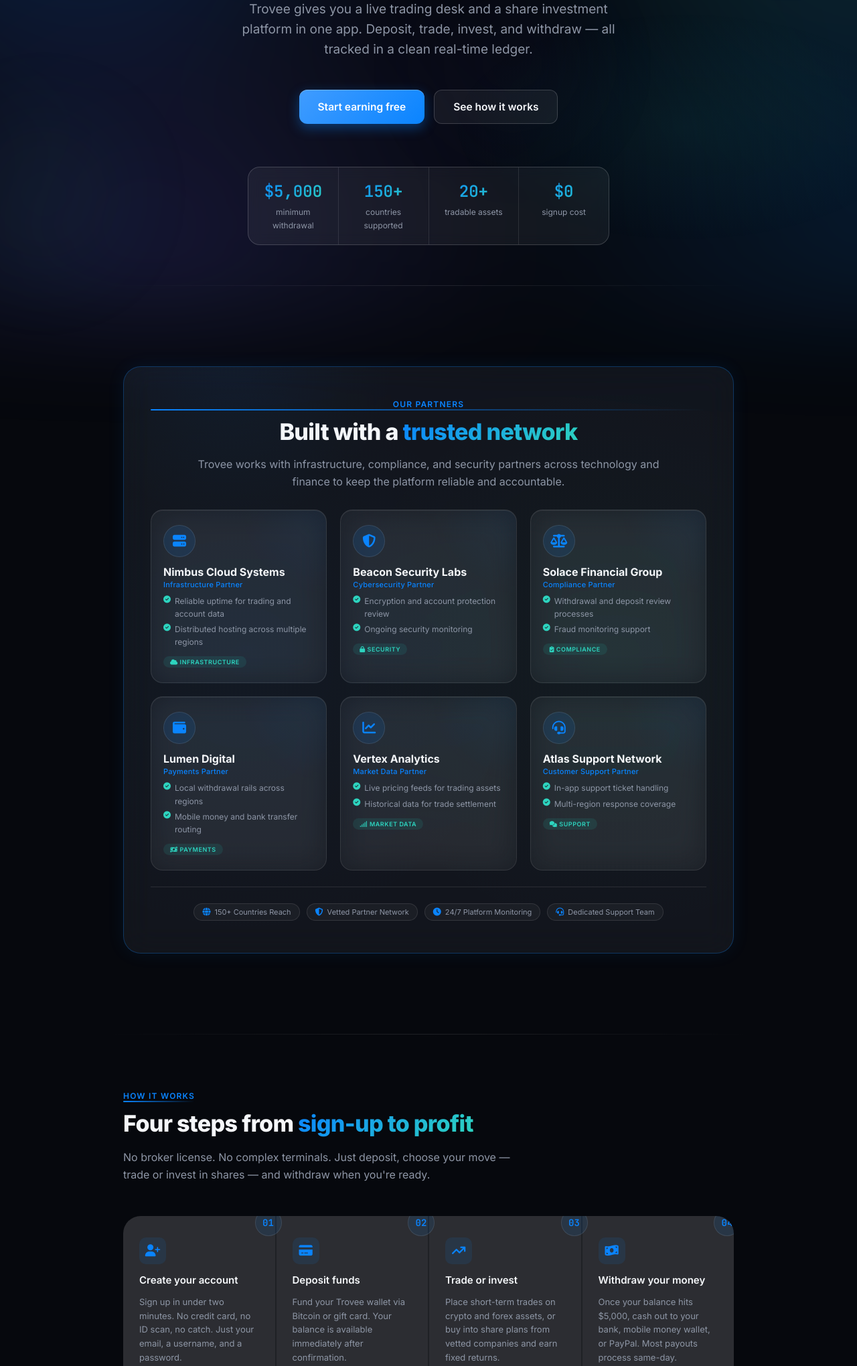
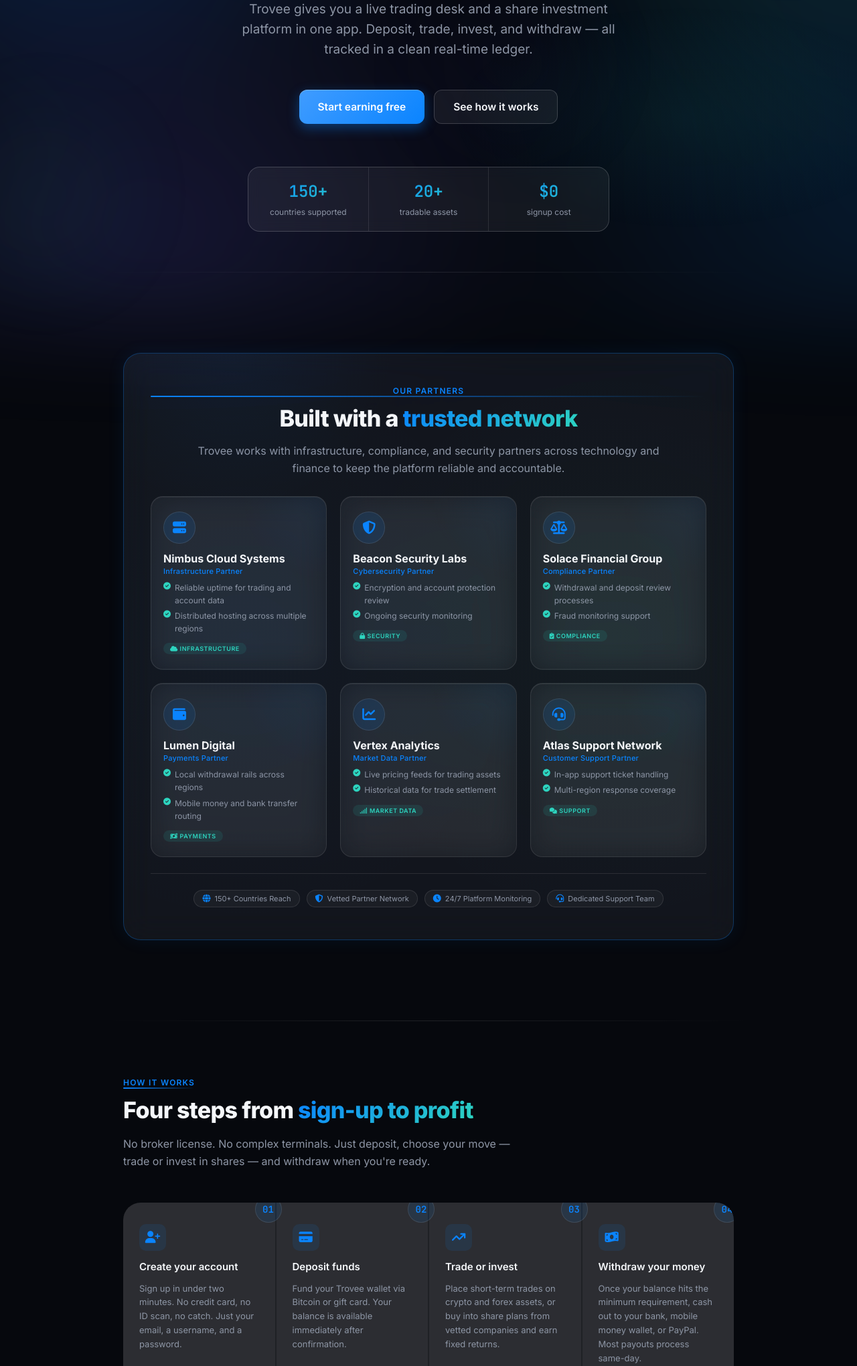
Before and after one commit to clinton10-cyber/trovee, a Flask app: page / in a window 1280 px wide. Shown: the part 430-2470 px from the top of the page at 67% size. Run offline with Flask 3, Linux system fonts and the light colour scheme.

Commit message:
Update withdrawal information in landing page
Removed specific minimum withdrawal amount from text and replaced with a general requirement.

```diff
--- a/frontend/templates/landing.html
+++ b/frontend/templates/landing.html
@@ -698,10 +698,6 @@
 
   <div class="hero-stats">
     <div class="hero-stat">
-      <span class="hero-stat-num">$5,000</span>
-      <span class="hero-stat-label">minimum withdrawal</span>
-    </div>
-    <div class="hero-stat">
       <span class="hero-stat-num">150+</span>
       <span class="hero-stat-label">countries supported</span>
     </div>
@@ -838,7 +834,7 @@
       <div class="step-number-circle">04</div>
       <div class="step-icon-wrap"><i class="fas fa-money-bill-wave"></i></div>
       <div class="step-title">Withdraw your money</div>
-      <p class="step-desc">Once your balance hits $5,000, cash out to your bank, mobile money wallet, or PayPal. Most payouts process same-day.</p>
+      <p class="step-desc">Once your balance hits the minimum requirement, cash out to your bank, mobile money wallet, or PayPal. Most payouts process same-day.</p>
     </div>
   </div>
 </section>
@@ -995,7 +991,7 @@
 <section class="land-section" id="withdrawals">
   <span class="section-eyebrow">Withdrawals</span>
   <h2 class="section-title">Your money, <span class="highlight">your method</span></h2>
-  <p class="section-body">Trovee supports the withdrawal channels that are actually useful in your country — not just the ones that are easy to integrate. Minimum is $5,000 and most requests process same-day.</p>
+  <p class="section-body">Trovee supports the withdrawal channels that are actually useful in your country — not just the ones that are easy to integrate. Most requests process same-day.</p>
 
   <div class="withdrawal-grid">
     <div class="withdrawal-card">
@@ -1210,7 +1206,7 @@
         When do earnings appear in my ledger?
         <div class="faq-q-icon">+</div>
       </div>
-      <div class="faq-a">Trade profits are credited to your balance the moment a trade closes. Deposits are credited after admin confirmation. Share plan returns are credited at plan maturity. There is no waiting period before you can withdraw, as long as your balance meets the $5,000 minimum.</div>
+      <div class="faq-a">Trade profits are credited to your balance the moment a trade closes. Deposits are credited after admin confirmation. Share plan returns are credited at plan maturity. There is no waiting period before you can withdraw, as long as your balance meets the minimum requirement.</div>
     </div>
     <div class="faq-item">
       <div class="faq-q" onclick="toggleFaq(this)">
```
